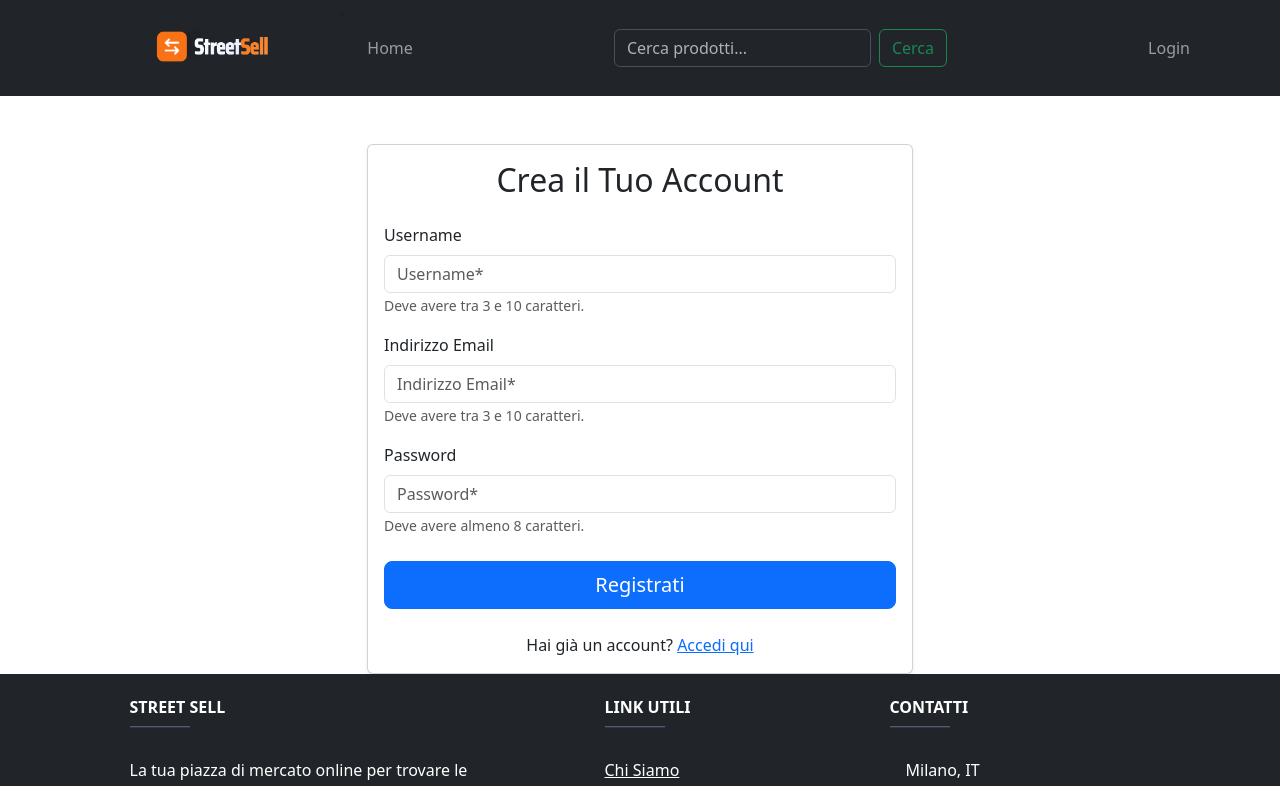
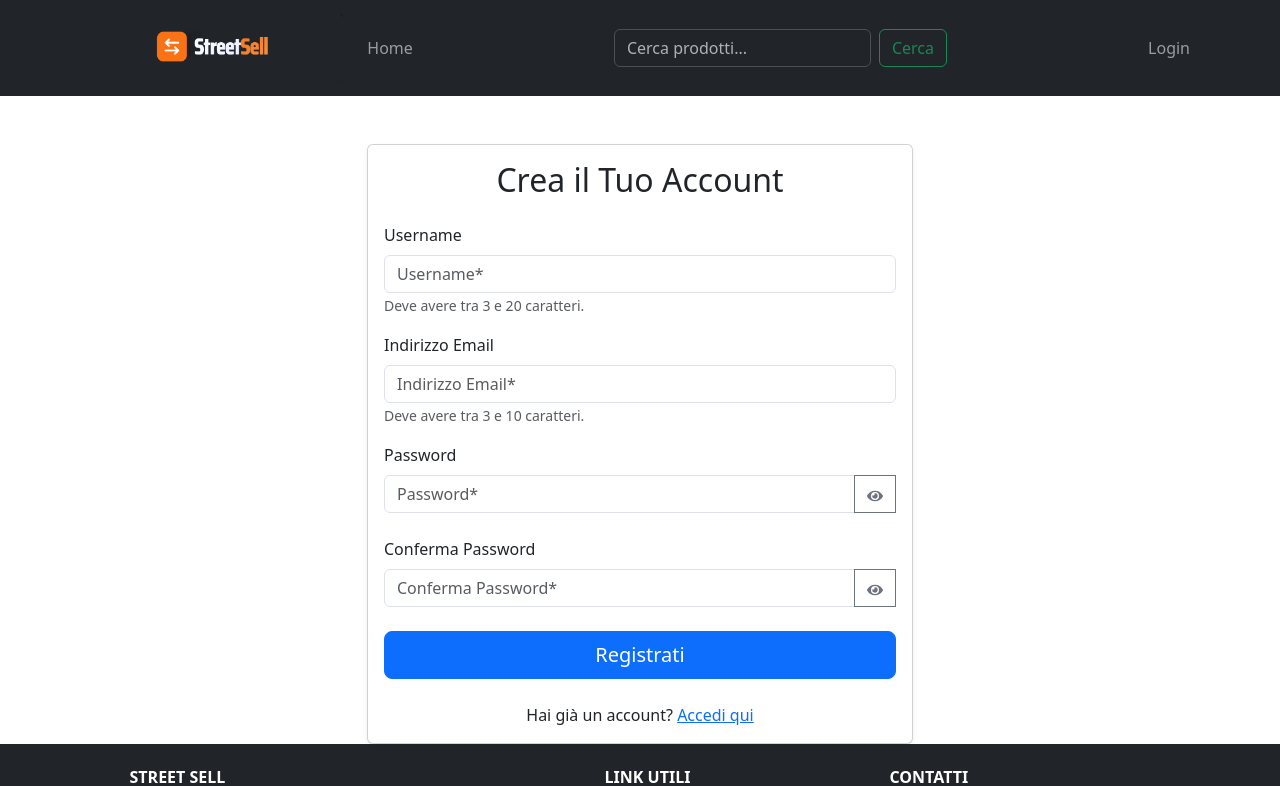
Before and after one commit to KevR98/StreetSell, a React (Vite) app in the folder StreetSellFE/: page /register in a window 1280 px wide. Shown: the top 786 px of the page. Built offline with nearby package versions, Linux system fonts and the light colour scheme.

Commit message:
adds the toggle visibility for the registerpage

```diff
--- a/StreetSellFE/src/Components/RegisterPage.jsx
+++ b/StreetSellFE/src/Components/RegisterPage.jsx
@@ -7,8 +7,10 @@ import {
   Row,
   Form,
   Alert,
+  InputGroup,
 } from 'react-bootstrap';
 import { useNavigate } from 'react-router-dom';
+import { FaEye, FaEyeSlash } from 'react-icons/fa';
 
 const endpoint = 'http://localhost:8888/auth/register';
 
@@ -16,10 +18,16 @@ function RegisterPage() {
   const [username, setUsername] = useState('');
   const [email, setEmail] = useState('');
   const [password, setPassword] = useState('');
+  const [confirmPassword, setConfirmPassword] = useState('');
+  const [showPassword, setShowPassword] = useState(false);
   const [error, setError] = useState('');
   const [message, setMessage] = useState('');
   const navigate = useNavigate();
   const [errors, setErrors] = useState({});
+
+  const toggleShowPassword = () => {
+    setShowPassword(!showPassword);
+  };
 
   // Funzione per validare i campi
   const validateField = (name, value) => {
@@ -57,6 +65,11 @@ function RegisterPage() {
   const handleSubmit = (event) => {
     setError(null);
     event.preventDefault();
+
+    if (password !== confirmPassword) {
+      setError('Le password non corrispondono. Riprova.');
+      return; // Blocca l'invio
+    }
 
     const registration = {
       username: username,
@@ -128,7 +141,7 @@ function RegisterPage() {
                     isValid={username.length > 0 && !errors.username}
                   />
                   <Form.Text className='text-muted'>
-                    Deve avere tra 3 e 10 caratteri.
+                    Deve avere tra 3 e 20 caratteri.
                   </Form.Text>
                   <Form.Control.Feedback type='invalid'>
                     {errors.username}
@@ -157,11 +170,11 @@ function RegisterPage() {
                     {errors.email}
                   </Form.Control.Feedback>
                 </Form.Group>
-
                 <Form.Group className='mb-4' controlId='formBasicPassword'>
                   <Form.Label>Password</Form.Label>
+                  <InputGroup>
                     <Form.Control
-                    type='password'
+                      type={showPassword ? 'text' : 'password'} // 🛑 Toggle per l'occhio
                       placeholder='Password*'
                       value={password}
                       onChange={(e) => {
@@ -171,14 +184,57 @@ function RegisterPage() {
                       }}
                       required
                       isInvalid={!!errors.password}
-                    isValid={password.length > 0 && !errors.password}
+                      isValid={password.length > 7 && !errors.password} // Lunghezza minima per mostrare 'Valido'
                     />
-                  <Form.Text className='text-muted'>
-                    Deve avere almeno 8 caratteri.
-                  </Form.Text>
+                    <Button
+                      variant='outline-secondary'
+                      onClick={toggleShowPassword}
+                      aria-label={
+                        showPassword ? 'Nascondi password' : 'Mostra password'
+                      }
+                    >
+                      {showPassword ? <FaEyeSlash /> : <FaEye />}
+                    </Button>
                     <Form.Control.Feedback type='invalid'>
                       {errors.password}
                     </Form.Control.Feedback>
+                  </InputGroup>
+                </Form.Group>
+
+                <Form.Group className='mb-4' controlId='formConfirmPassword'>
+                  <Form.Label>Conferma Password</Form.Label>
+                  <InputGroup>
+                    <Form.Control
+                      type={showPassword ? 'text' : 'password'} // 🛑 Usa lo stesso toggle showPassword
+                      placeholder='Conferma Password*'
+                      value={confirmPassword}
+                      onChange={(e) => {
+                        const { value } = e.target;
+                        setConfirmPassword(value);
+                        validateField('confirmPassword', value);
+                      }}
+                      required
+                      // 🛑 La validazione si basa sull'errore specifico (password non corrispondente)
+                      isInvalid={!!errors.confirmPassword}
+                      isValid={
+                        confirmPassword.length > 0 &&
+                        !errors.confirmPassword &&
+                        !errors.password
+                      }
+                    />
+                    <Button
+                      variant='outline-secondary'
+                      onClick={toggleShowPassword}
+                      aria-label={
+                        showPassword ? 'Nascondi password' : 'Mostra password'
+                      }
+                    >
+                      {showPassword ? <FaEyeSlash /> : <FaEye />}
+                    </Button>
+                    <Form.Control.Feedback type='invalid'>
+                      {errors.confirmPassword}
+                    </Form.Control.Feedback>
+                  </InputGroup>
                 </Form.Group>
 
                 {error && <Alert variant='danger'>{error}</Alert>}
```
Lines whose indentation alone changed are shown as unchanged.
